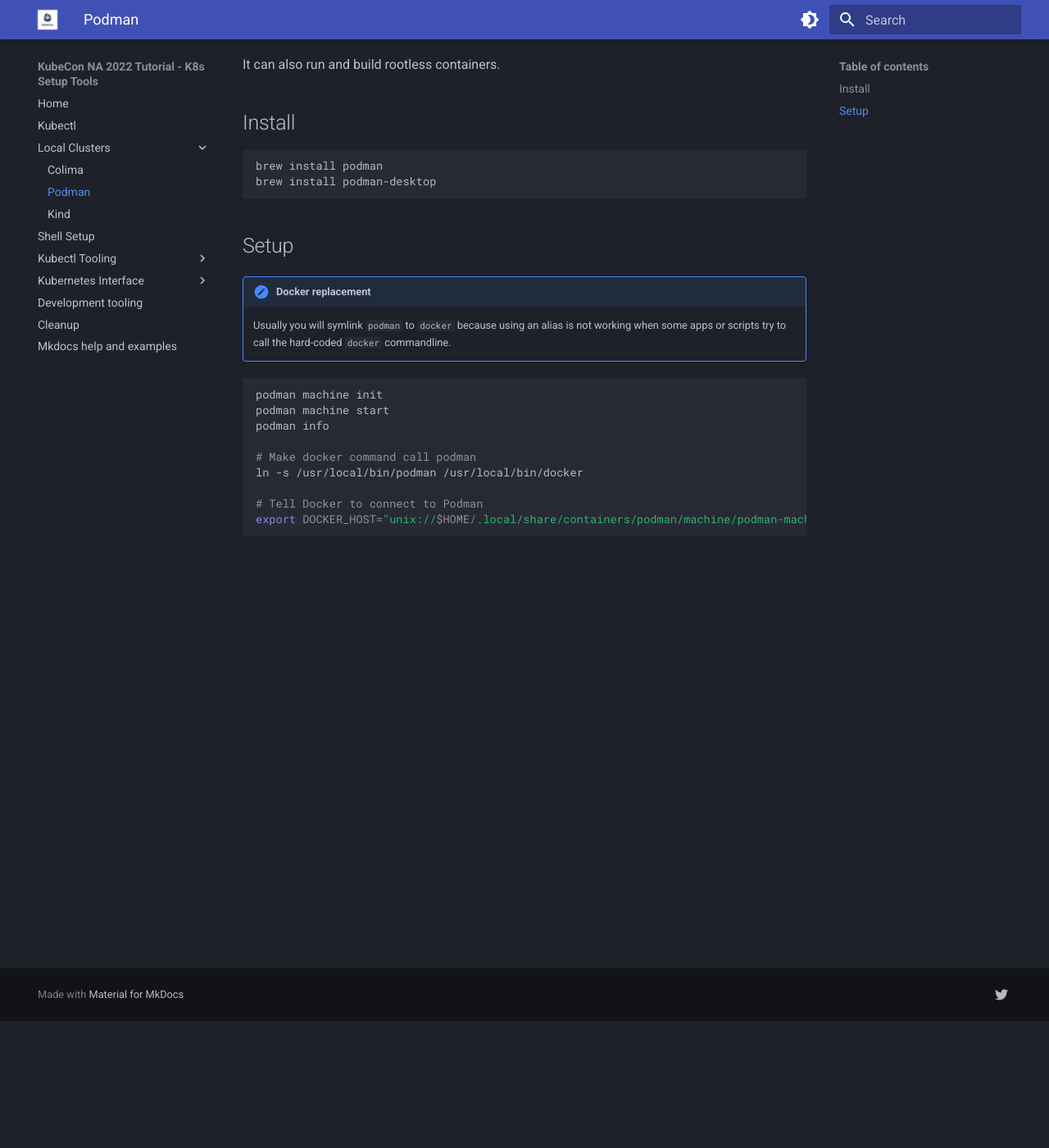
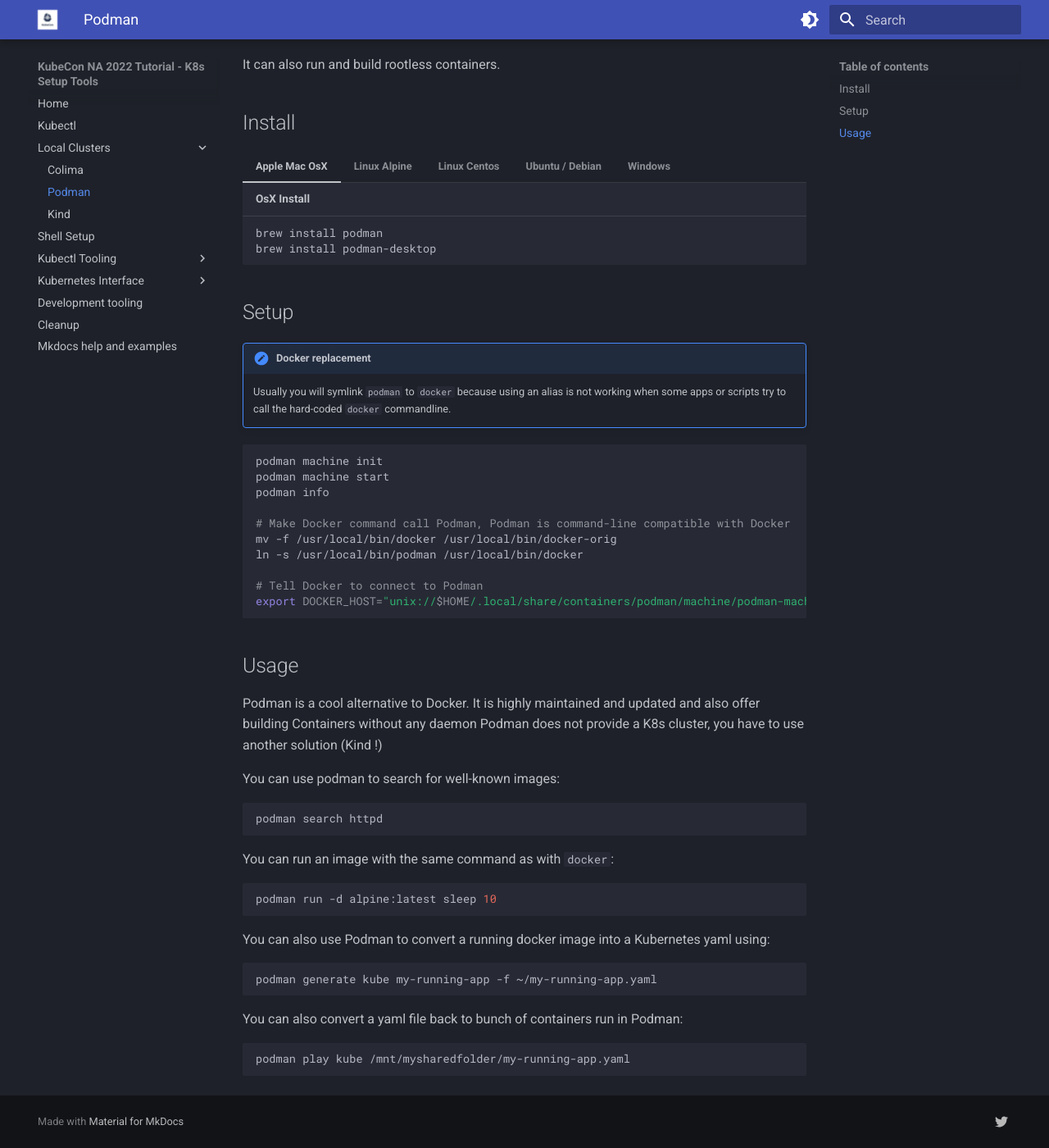
Before and after one commit to cloud-native-canada/k8s_setup_tools, an MkDocs documentation site: the page built from docs/local_cluster/podman.md, in a window 1280 px wide and 1400 px high, scrolled down 155 px. Shown: the whole window at 82% size. Built offline with MkDocs 1.6.1 and Material for MkDocs 9.7.7, drawn with Linux system fonts in a browser that asks for light colours.

Commit message:
added local clusters

````diff
--- a/docs/local_cluster/podman.md
+++ b/docs/local_cluster/podman.md
@@ -1,14 +1,44 @@
 # Podman
 
-`podman` is a full replacement of Docker and Docker Desktop.
+`podman` is a full replacement of Docker and Docker Desktop
 
 It can also run and build rootless containers.
 ## Install
 
-```bash
-brew install podman
-brew install podman-desktop
-```
+=== "Apple Mac OsX"
+
+    ```bash title="OsX Install"
+    brew install podman
+    brew install podman-desktop
+    ```
+
+=== "Linux Alpine"
+
+    ```bash title="Linux Install"
+    # Alpine
+    sudo apk add podman
+    ```
+
+=== "Linux Centos"
+
+    ```bash title="Linux Install"
+    # Centos
+    sudo yum -y install podman
+    ```
+
+=== "Ubuntu / Debian"
+
+    ```bash title="Linux Install"
+    # ubuntu / Debian
+    apt-get -y install podman
+    ```
+
+=== "Windows"
+
+    !!! note "Windows specific"
+        On Windows, each Podman machine is backed by a virtualized Windows System for Linux (WSLv2) distribution. The podman command can be run directly from your Windows PowerShell (or CMD) prompt, where it remotely communicates with the podman service running in the WSL environment.
+
+        Please [check the docs](https://github.com/containers/podman/blob/main/docs/tutorials/podman-for-windows.md) for specific detailed instructions
 
 ## Setup
 
@@ -20,9 +50,39 @@
 podman machine start
 podman info
 
-# Make docker command call podman
+# Make Docker command call Podman, Podman is command-line compatible with Docker
+mv -f /usr/local/bin/docker /usr/local/bin/docker-orig
 ln -s /usr/local/bin/podman /usr/local/bin/docker
 
 # Tell Docker to connect to Podman
 export DOCKER_HOST="unix://$HOME/.local/share/containers/podman/machine/podman-machine-default/podman.sock"
 ```
+
+## Usage
+
+Podman is a cool alternative to Docker. It is highly maintained and updated and also offer building Containers without any daemon
+Podman does not provide a K8s cluster, you have to use another solution (Kind !)
+
+You can use podman to search for well-known images:
+
+```bash
+podman search httpd
+```
+
+You can run an image with the same command as with `docker`:
+
+```bash
+podman run -d alpine:latest sleep 10
+```
+
+You can also use Podman to convert a running docker image into a Kubernetes yaml using:
+
+```bash
+podman generate kube my-running-app -f ~/my-running-app.yaml
+```
+
+You can also convert a yaml file back to bunch of containers run in Podman:
+
+```bash
+podman play kube /mnt/mysharedfolder/my-running-app.yaml
+```
````
Also changed, not shown: docs/kubectl.md (+1 -1 lines), docs/local_cluster/colima.md (+1 -0 lines), docs/local_cluster/kind.md (+135 -0 lines), 2 other files.
